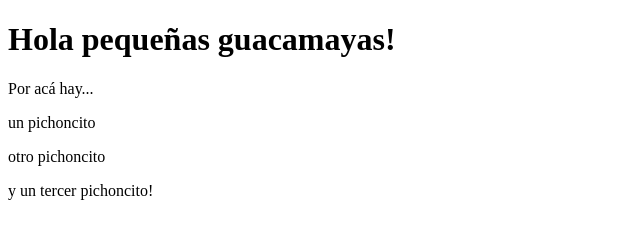
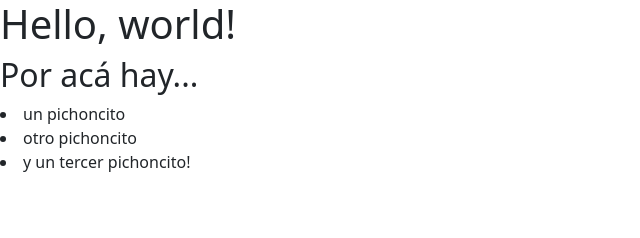
Before and after one commit to beatricemakdah/guia-hoteles, a website: page index.html in a window 1280 px wide. Shown: the whole page, without its empty margins (0-640 px from the left). Drawn offline with nearby package versions, Linux system fonts and the light colour scheme.

Commit message:
agregamos bootstrap

```diff
--- a/index.html
+++ b/index.html
@@ -1,15 +1,19 @@
-<!DOCTYPE html>
-<html>
-<head>
-<meta charset="UTF-8">
-<title>Título</title>
-</head>
-<h1> Hola pequeñas guacamayas! </h1>
-<body>
-    Por acá hay...
-    <p>un pichoncito</p>
-    <p>otro pichoncito</p>
-    <p>y un tercer pichoncito!</p>
-</body>
-
+<!doctype html>
+<html lang="en">
+  <head>
+    <meta charset="utf-8">
+    <meta name="viewport" content="width=device-width, initial-scale=1, shrink-to-fit=no">
+    <title>Bootstrap demo</title>
+    <link rel="stylesheet" href="node_modules/bootstrap/dist/css/bootstrap.min.css">
+  </head>
+  <body>
+    <h1>Hello, world!</h1>
+    <h2>Por acá hay... </h2>
+        <li>un pichoncito</li>
+        <li>otro pichoncito</li>
+        <li>y un tercer pichoncito!</li>
+    <script src="node_modules/jquery/dist/jquery.min.js"></script>
+    <script src="node_modules/popper.js/dist/popper.min.js"></script>
+    <script src="node_modules/bootstrap/dist/js/bootstrap.min.js"></script>
+    </body>
 </html>
--- a/package.json
+++ b/package.json
@@ -19,5 +19,10 @@
   "homepage": "https://github.com/beatricemakdah/guia-hoteles#readme",
   "devDependencies": {
     "lite-server": "^2.6.1"
+  },
+  "dependencies": {
+    "bootstrap": "^5.1.3",
+    "jquery": "^3.6.0",
+    "popper.js": "^1.16.1"
   }
 }
```
Also changed, not shown: 1 other file.
